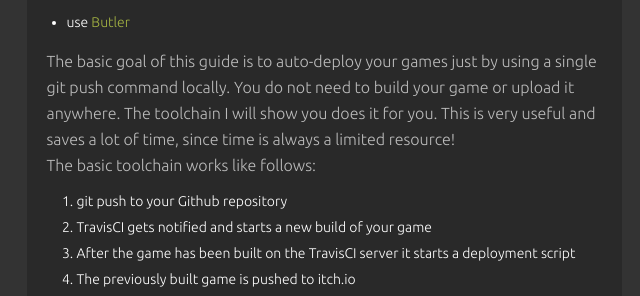
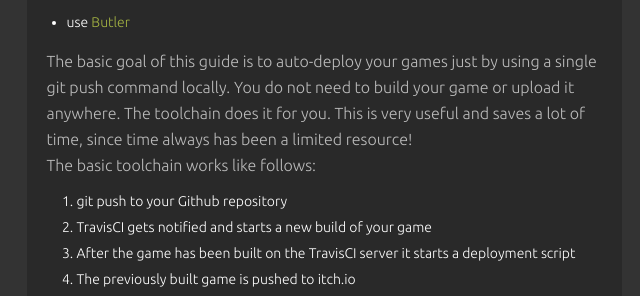
Before and after one commit to bitbrain/bitbrain.github.io, a Jekyll site: the page built from _posts/2016-05-31-deploy-to-itch.md, in a window 1280 px wide and 900 px high. Shown: the part 502-798 px from the top of the window, without its empty margins (316-956 px from the left). Built offline with Jekyll 4.4.1, drawn with Linux system fonts in a browser that asks for light colours; nearby versions of some CDN libraries; a script that is not in the unit is left out; comment, search, counter and statistics services are not loaded.

Commit message:
Fix typo

```diff
--- a/_posts/2016-05-31-deploy-to-itch.md
+++ b/_posts/2016-05-31-deploy-to-itch.md
@@ -15,7 +15,7 @@ After this guide you are able to:
 * build and upload your game automatically to itch.io on a git push
 * use [Butler](https://github.com/itchio/butler)
 
-The basic goal of this guide is to auto-deploy your games just by using a single git push command locally. You do not need to build your game or upload it anywhere. The toolchain I will show you does it for you. This is very useful and saves a lot of time, since time is always a limited resource!
+The basic goal of this guide is to auto-deploy your games just by using a single git push command locally. You do not need to build your game or upload it anywhere. The toolchain does it for you. This is very useful and saves a lot of time, since time always has been a limited resource!
 
 The basic toolchain works like follows:
 
```
